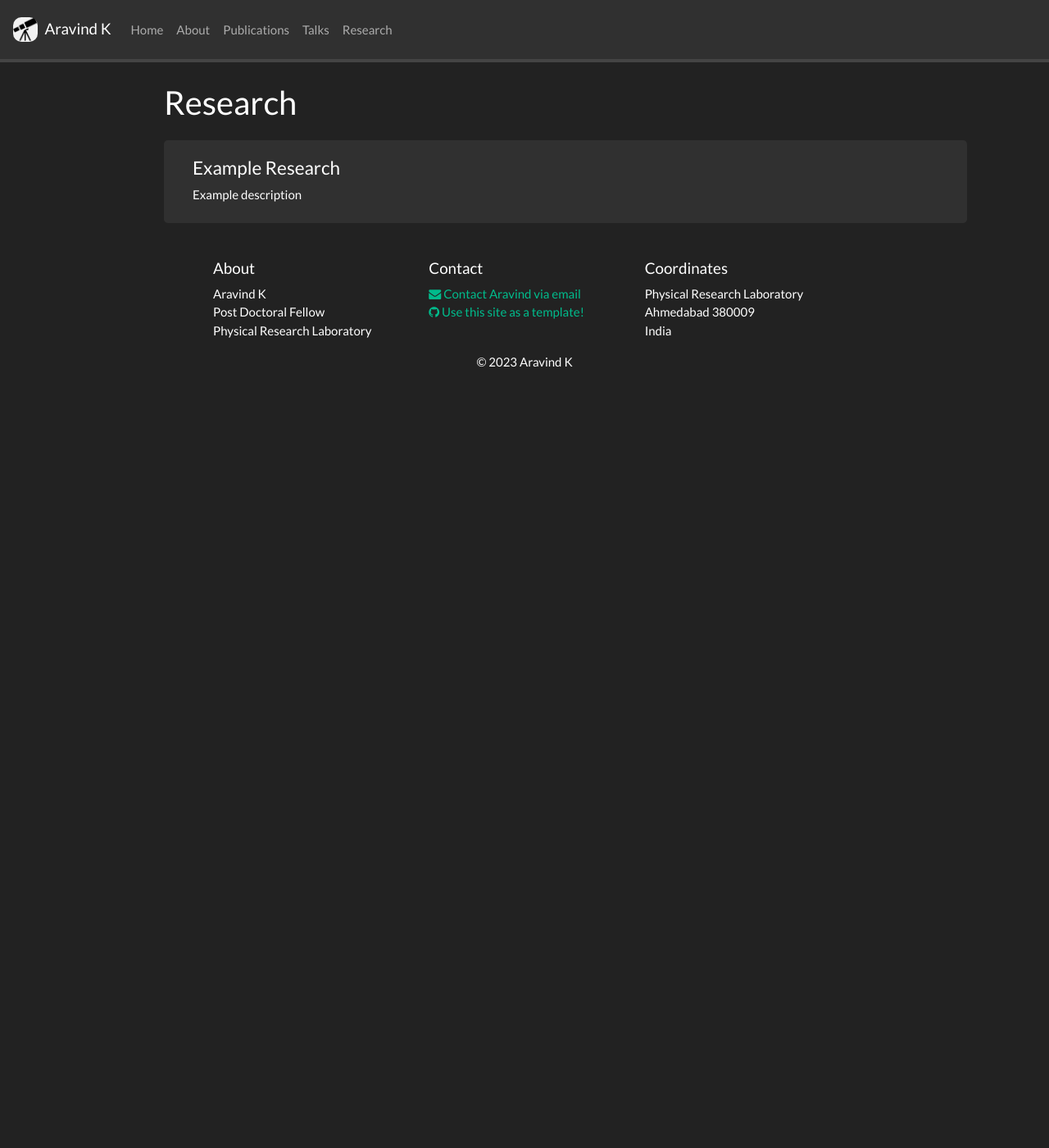
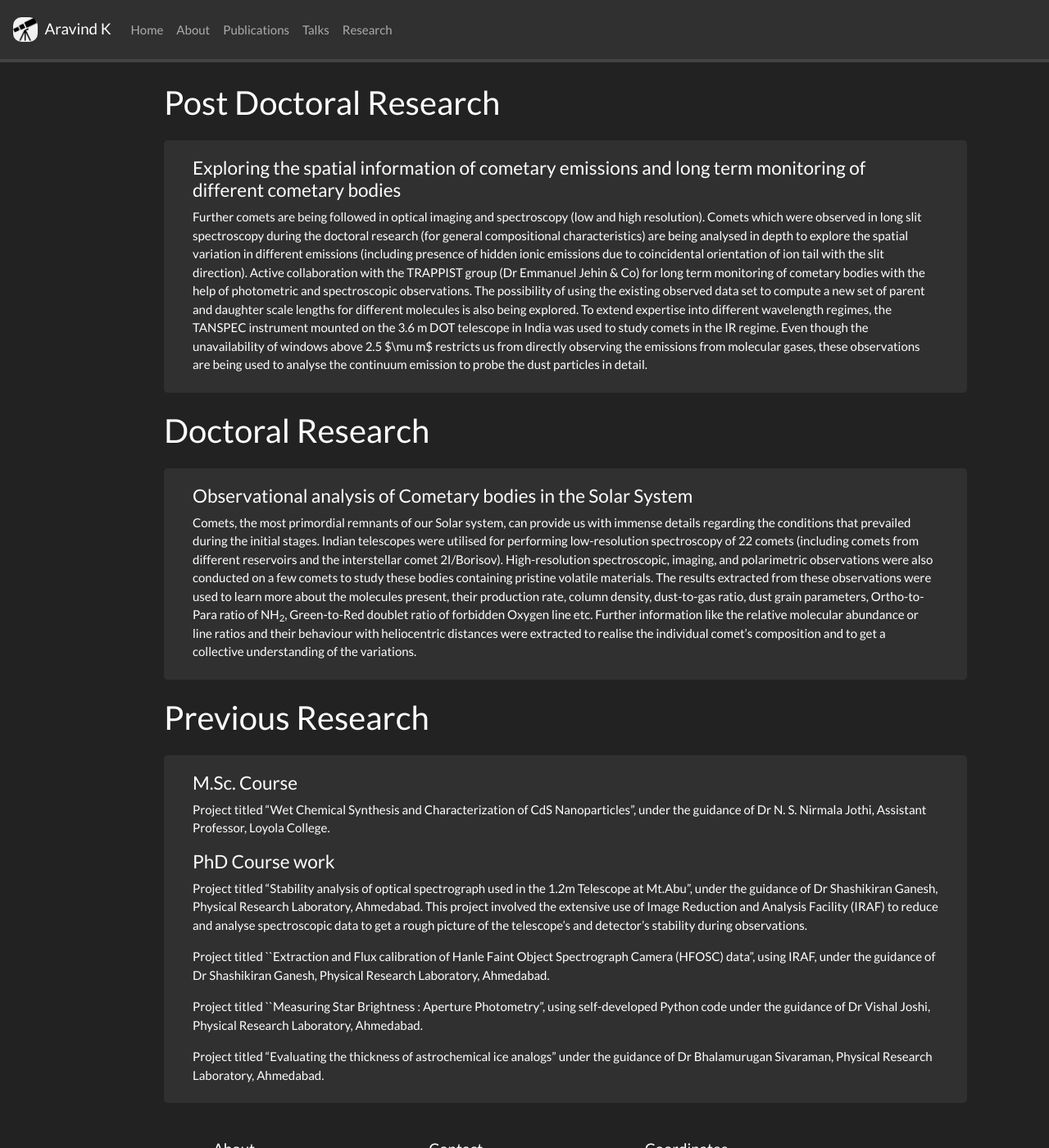
Before and after one commit to DrAravind1192/DrAravind1192.github.io, a Jekyll site: the page built from _pages/research.md, in a window 1280 px wide and 1400 px high. Shown: the whole window at 82% size. Built offline with Jekyll 4.4.1, drawn with Linux system fonts in a browser that asks for light colours; nearby versions of some CDN libraries; a style sheet for code colours, icons or effects is not loaded.

Commit message:
Update research.md

```diff
--- a/_pages/research.md
+++ b/_pages/research.md
@@ -30,12 +30,43 @@ iframe {
 }
 </style>
 
-## Research
+## Post Doctoral Research
 
 <div class="jumbotron">
 <div class="col-md-12 col-sm-12">
-<h4>Example Research</h4>
+<h4>Exploring the spatial information of cometary emissions and long term monitoring of different cometary bodies</h4>
 
-Example description
+Further comets are being followed in optical imaging and spectroscopy (low and high resolution). Comets which were observed in long slit spectroscopy during the doctoral research (for general compositional characteristics) are being analysed in depth to explore the spatial variation in different emissions (including presence of hidden ionic emissions due to coincidental orientation of ion tail with the slit direction).
+Active collaboration with the TRAPPIST group (Dr Emmanuel Jehin & Co) for long term monitoring of cometary bodies with the help of photometric and spectroscopic observations.
+The possibility of using the existing observed data set to compute a new set of parent and daughter scale lengths for different molecules is also being explored.
+To extend expertise into different wavelength regimes, the TANSPEC instrument mounted on the 3.6 m DOT telescope in India was used to study comets in the IR regime. Even though the unavailability of windows above 2.5 $\mu m$ restricts us from directly observing the emissions from molecular gases, these observations are being used to analyse the continuum emission to probe the dust particles in detail.
 </div>
 </div>
+
+## Doctoral Research
+
+<div class="jumbotron">
+<div class="col-md-12 col-sm-12">
+<h4>Observational analysis of Cometary bodies in the Solar System</h4>
+
+Comets, the most primordial remnants of our Solar system, can provide us with immense details regarding the conditions that prevailed during the initial stages. Indian telescopes were utilised for performing low-resolution spectroscopy of 22 comets (including comets from different reservoirs and the interstellar comet 2I/Borisov). High-resolution spectroscopic, imaging, and polarimetric observations were also conducted on a few comets to study these bodies containing pristine volatile materials. The results extracted from these observations were used to learn more about the molecules present, their production rate, column density, dust-to-gas ratio, dust grain parameters, Ortho-to-Para ratio of NH<sub>2</sub>, Green-to-Red doublet ratio of forbidden Oxygen line etc. Further information like the relative molecular abundance or line ratios and their behaviour with heliocentric distances were extracted to realise the individual comet's composition and to get a collective understanding of the variations.
+</div>
+</div>
+
+## Previous Research
+
+<div class="jumbotron">
+<div class="col-md-12 col-sm-12">
+<h4>M.Sc. Course</h4>
+Project titled “Wet Chemical Synthesis and Characterization of CdS Nanoparticles", under the guidance of Dr N. S. Nirmala Jothi, Assistant Professor, Loyola College.
+
+<h4>PhD Course work</h4>
+Project titled  "Stability analysis of optical spectrograph used in the 1.2m Telescope at Mt.Abu", under the guidance of Dr Shashikiran Ganesh, Physical Research Laboratory, Ahmedabad. This project involved the extensive use of Image Reduction and Analysis Facility (IRAF) to reduce and analyse spectroscopic data to get a rough picture of the telescope's and detector's stability during observations.
+
+Project titled ``Extraction and Flux calibration of Hanle Faint Object Spectrograph Camera (HFOSC) data", using IRAF, under the guidance of Dr Shashikiran Ganesh, Physical Research Laboratory, Ahmedabad.
+
+Project titled ``Measuring Star Brightness : Aperture Photometry", using self-developed Python code under the guidance of Dr Vishal Joshi, Physical Research Laboratory, Ahmedabad.
+
+Project titled "Evaluating the thickness of astrochemical ice analogs" under the guidance of Dr Bhalamurugan Sivaraman, Physical Research Laboratory, Ahmedabad.
+</div>
+</div>
```
